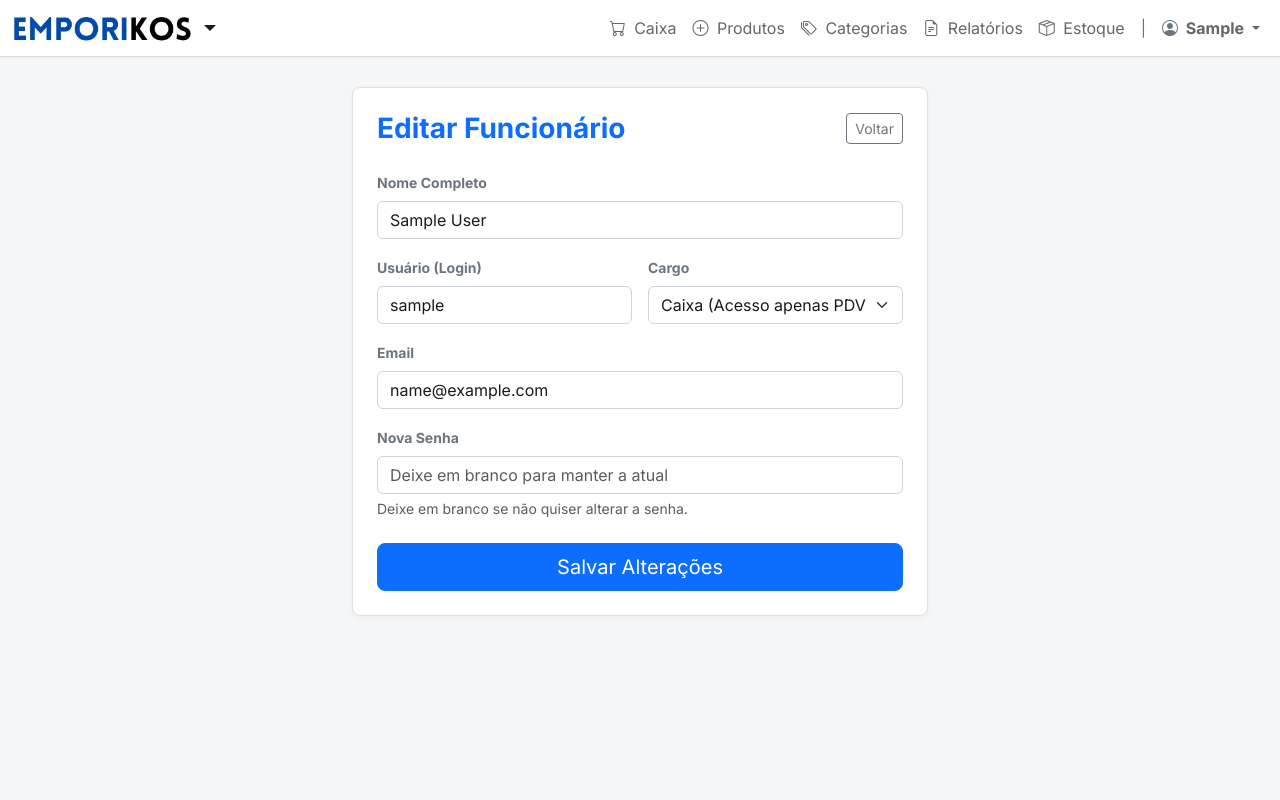
After one commit to Heitorcgq/Emporikos, a Django app: page /gestao/funcionarios/editar/1/ in a window 1280 px wide. The commit adds this page. Run offline with Django 5.2, Linux system fonts and the light colour scheme; the visitor is signed in with stand-in values (Sample User, id 1); data comes from the database, SQL or seed files in the repository.

Commit message:
Permissões, catalogo de funcionários e filtro de funcionarios

```diff
--- a/apps/loja/forms.py
+++ b/apps/loja/forms.py
@@ -1,5 +1,6 @@
 from django import forms
 from .models import Produto, Categoria
+from django.contrib.auth.models import User
 
 class ProdutoForm(forms.ModelForm):
     class Meta:
@@ -32,3 +33,52 @@ class CategoriaForm(forms.ModelForm):
         widgets = {
             'nome': forms.TextInput(attrs={'class': 'form-control'}),
         }
+
+
+class CadastroFuncionarioForm(forms.ModelForm):
+    nome_completo = forms.CharField(label="Nome Completo", max_length=100, widget=forms.TextInput(attrs={'class': 'form-control'}))
+    # Senha agora é required=False para permitir deixar em branco na edição
+    senha = forms.CharField(label="Senha", required=False, widget=forms.PasswordInput(attrs={'class': 'form-control'}))
+
+    CARGO_CHOICES = (
+        ('Caixa', 'Caixa (Acesso apenas PDV)'),
+        ('Gerente', 'Gerente (Acesso Total)'),
+    )
+    cargo = forms.ChoiceField(choices=CARGO_CHOICES, widget=forms.Select(attrs={'class': 'form-select'}))
+
+    class Meta:
+        model = User
+        fields = ['username', 'email']
+        widgets = {
+            'username': forms.TextInput(attrs={'class': 'form-control'}),
+            'email': forms.EmailInput(attrs={'class': 'form-control'}),
+        }
+
+    def __init__(self, *args, **kwargs):
+        super(CadastroFuncionarioForm, self).__init__(*args, **kwargs)
+        # Se estiver editando (instance existe), preenche os campos extras
+        if self.instance and self.instance.pk:
+            self.fields['nome_completo'].initial = f"{self.instance.first_name} {self.instance.last_name}".strip()
+            self.fields['senha'].widget.attrs['placeholder'] = "Deixe em branco para manter a atual"
+
+            # Tenta descobrir o cargo atual
+            if self.instance.groups.filter(name='Gerente').exists():
+                self.fields['cargo'].initial = 'Gerente'
+            else:
+                self.fields['cargo'].initial = 'Caixa'
+
+    def save(self, commit=True):
+        user = super(CadastroFuncionarioForm, self).save(commit=False)
+
+        # Só altera a senha se o campo foi preenchido
+        if self.cleaned_data.get('senha'):
+            user.set_password(self.cleaned_data['senha'])
+
+        nomes = self.cleaned_data['nome_completo'].split()
+        user.first_name = nomes[0]
+        if len(nomes) > 1:
+            user.last_name = " ".join(nomes[1:])
+
+        if commit:
+            user.save()
+        return user
--- /dev/null
+++ b/apps/loja/templatetags/loja_permissoes.py
@@ -0,0 +1,10 @@
+from django import template
+
+register = template.Library()
+
+@register.filter(name='eh_gerente')
+def eh_gerente(user):
+    if not user.is_authenticated:
+        return False
+
+    return user.is_superuser or user.groups.filter(name='Gerente').exists()
--- a/apps/loja/views.py
+++ b/apps/loja/views.py
@@ -2,19 +2,87 @@ import json
 from django.shortcuts import render, redirect, get_object_or_404
 from django.http import JsonResponse
 from django.views.decorators.csrf import csrf_exempt
-from django.contrib.auth.decorators import login_required
+from django.contrib.auth.decorators import login_required, user_passes_test
 from django.db.models import Sum, Count
 from .models import Produto, Venda, ItensVenda, Categoria
-from .forms import ProdutoForm, CategoriaForm
+from .forms import ProdutoForm, CategoriaForm, CadastroFuncionarioForm
 from datetime import datetime, timedelta
 from django.utils import timezone
 from django.db.models.functions import TruncDay
+from django.contrib.auth.models import Group, User
+from django.contrib import messages
+
+def checar_gerente(user):
+    return user.is_superuser or user.groups.filter(name='Gerente').exists()
+
+@login_required
+@user_passes_test(checar_gerente, login_url='/pdv/')
+def catalogo_funcionarios(request):
+    # Lógica de Cadastro (POST)
+    if request.method == 'POST':
+        form = CadastroFuncionarioForm(request.POST)
+        if form.is_valid():
+            try:
+                # 1. Cria o usuário
+                novo_usuario = form.save()
+
+                # 2. Adiciona ao Grupo (Cargo)
+                cargo_nome = form.cleaned_data['cargo']
+                grupo = Group.objects.get(name=cargo_nome)
+                novo_usuario.groups.add(grupo)
+
+                messages.success(request, f"Funcionário {novo_usuario.username} cadastrado com sucesso!")
+                return redirect('catalogo_funcionarios')
+            except Exception as e:
+                messages.error(request, f"Erro ao cadastrar: {e}")
+        else:
+            messages.error(request, "Erro no formulário. Verifique os dados.")
+    else:
+        form = CadastroFuncionarioForm()
+
+    # Lógica de Listagem (GET)
+    # Pega todos os usuários que não são superusuários (Admin técnico)
+    funcionarios = User.objects.filter(is_superuser=False).order_by('username')
+
+    return render(request, 'loja/funcionarios.html', {
+        'funcionarios': funcionarios,
+        'form': form
+    })
+
+@login_required
+@user_passes_test(checar_gerente, login_url='/pdv/')
+def editar_funcionario(request, funcionario_id):
+    funcionario = get_object_or_404(User, id=funcionario_id)
+
+    if request.method == 'POST':
+        form = CadastroFuncionarioForm(request.POST, instance=funcionario)
+        if form.is_valid():
+            try:
+                usuario_salvo = form.save()
+
+                # Atualizar Cargo (Remove os antigos e adiciona o novo)
+                usuario_salvo.groups.clear()
+                grupo_novo = Group.objects.get(name=form.cleaned_data['cargo'])
+                usuario_salvo.groups.add(grupo_novo)
+
+                messages.success(request, f"Dados de {usuario_salvo.username} atualizados!")
+                return redirect('catalogo_funcionarios')
+            except Exception as e:
+                messages.error(request, f"Erro ao atualizar: {e}")
+    else:
+        form = CadastroFuncionarioForm(instance=funcionario)
+
+    return render(request, 'loja/editar_funcionario.html', {
+        'form': form,
+        'funcionario': funcionario
+    })
 
 @login_required
 def frente_caixa(request):
     return render(request, 'loja/pdv.html')
 
 @login_required
+@user_passes_test(checar_gerente, login_url='/pdv/')
 def cadastro_produto(request):
     if request.method == 'POST':
         # Se o usuário enviou dados (clicou em Salvar)
@@ -153,35 +221,44 @@ def concluir_venda(request, venda_id):
     return JsonResponse({'status': 'erro'}, status=400)
 
 @login_required
+@user_passes_test(checar_gerente, login_url='/pdv/')
 def relatorio_vendas(request):
-    # Datas padrão: Do dia 1 do mês atual até hoje
-    hoje = timezone.now().date()
-    inicio_mes = hoje.replace(day=1)
+    # 1. Filtros Padrão (Datas)
+    data_inicio = request.GET.get('data_inicio')
+    data_fim = request.GET.get('data_fim')
+    vendedor_id = request.GET.get('vendedor')  # <--- NOVO: Pegamos o ID do vendedor
 
-    data_inicio = request.GET.get('data_inicio', inicio_mes.strftime('%Y-%m-%d'))
-    data_fim = request.GET.get('data_fim', hoje.strftime('%Y-%m-%d'))
+    vendas = Venda.objects.all().order_by('-data_venda')
 
-    # Filtra as vendas
-    vendas = Venda.objects.filter(
-        data_venda__gte=data_inicio,
-        data_venda__lte=data_fim
-    ).order_by('-data_venda')
+    if data_inicio and data_fim:
+        vendas = vendas.filter(data_venda__range=[data_inicio, data_fim])
 
-    # Calcula totais
-    total_faturamento = vendas.aggregate(Sum('valor_total'))['valor_total__sum'] or 0
-    total_pedidos = vendas.count()
+    # 2. Filtro por Vendedor (NOVO)
+    if vendedor_id:
+        vendas = vendas.filter(vendedor_id=vendedor_id)
+        vendedor_id = int(vendedor_id) # Converte para inteiro para marcar o select no HTML
 
-    context = {
+    # 3. Totais
+    total_faturado = vendas.aggregate(Sum('valor_final'))['valor_final__sum'] or 0
+    total_vendas = vendas.count()
+    ticket_medio = total_faturado / total_vendas if total_vendas > 0 else 0
+
+    # 4. Lista de Funcionários para o Dropdown (Apenas ativos)
+    funcionarios = User.objects.filter(is_active=True).order_by('username')
+
+    return render(request, 'loja/relatorio_vendas.html', {
         'vendas': vendas,
+        'total_faturado': total_faturado,
+        'ticket_medio': ticket_medio,
+        'total_vendas': total_vendas,
         'data_inicio': data_inicio,
         'data_fim': data_fim,
-        'total_faturamento': total_faturamento,
-        'total_pedidos': total_pedidos,
-    }
-
-    return render(request, 'loja/relatorio_vendas.html', context)
+        'funcionarios': funcionarios,         # <--- Enviamos a lista
+        'vendedor_selecionado': vendedor_id,  # <--- Enviamos quem foi escolhido
+    })
 
 @login_required
+@user_passes_test(checar_gerente, login_url='/pdv/')
 def cadastro_categoria(request):
     if request.method == 'POST':
         form = CategoriaForm(request.POST)
@@ -200,6 +277,7 @@ def cadastro_categoria(request):
 
 
 @login_required
+@user_passes_test(checar_gerente, login_url='/pdv/')
 def relatorio_estoque(request):
     produtos = Produto.objects.all().order_by('nome')
     categorias = Categoria.objects.all().order_by('nome')
@@ -229,6 +307,7 @@ def relatorio_estoque(request):
 
 
 @login_required
+@user_passes_test(checar_gerente, login_url='/pdv/')
 def editar_produto(request, produto_id):
     # Busca o produto ou dá erro 404 se não existir
     produto = get_object_or_404(Produto, id=produto_id)
@@ -246,12 +325,14 @@ def editar_produto(request, produto_id):
     return render(request, 'loja/editar_produto.html', {'form': form, 'produto': produto})
 
 @login_required
+@user_passes_test(checar_gerente, login_url='/pdv/')
 def excluir_produto(request, produto_id):
     produto = get_object_or_404(Produto, id=produto_id)
     produto.delete()
     return redirect('relatorio_estoque')
 
 @login_required
+@user_passes_test(checar_gerente, login_url='/pdv/')
 def dashboard_vendas(request):
     # Data de corte (últimos 30 dias)
     data_limite = timezone.now() - timedelta(days=30)
@@ -289,7 +370,7 @@ def dashboard_vendas(request):
     ).order_by('-total_vendido')[:5]
 
     labels_prod = [p['produto__nome'] for p in top_produtos]
-    dados_prod = [p['total_vendido'] for p in top_produtos]
+    dados_prod = [float(p['total_vendido']) for p in top_produtos]
 
     context = {
         'datas_grafico': json.dumps(datas_grafico),
--- a/setup/urls.py
+++ b/setup/urls.py
@@ -17,6 +17,8 @@ urlpatterns = [
     path('produtos/excluir/<int:produto_id>/', views.excluir_produto, name='excluir_produto'),
     path('relatorios/vendas/dashboard/', views.dashboard_vendas, name='dashboard_vendas'),
     path('vendas/<int:venda_id>/cupom/', views.imprimir_cupom, name='imprimir_cupom'),
+    path('gestao/funcionarios/', views.catalogo_funcionarios, name='catalogo_funcionarios'),
+    path('gestao/funcionarios/editar/<int:funcionario_id>/', views.editar_funcionario, name='editar_funcionario'),
     # Rotas "invisíveis" que o JavaScript vai chamar
     path('api/buscar-produto/', views.buscar_produto, name='buscar_produto'),
 
--- a/templates/core/base.html
+++ b/templates/core/base.html
@@ -1,5 +1,5 @@
 {% load static %}
-<!DOCTYPE html>
+{% load loja_permissoes %} <!DOCTYPE html>
 <html lang="pt-br">
   <head>
     <meta charset="utf-8">
@@ -12,113 +12,92 @@
 
     <style>
       :root {
-        /* --- PALETA CLEAN (Fundo Claro) --- */
-        --bg-body: #f4f6f8;       /* Fundo cinza bem clarinho para o site */
-        --surface-color: #ffffff; /* Fundo branco puro para os cards */
-        --border-color: #e0e0e0;  /* Bordas sutis */
-
-        --text-primary: #1a1a1a;  /* Preto suave para textos principais */
-        --text-secondary: #666666; /* Cinza para textos secundários */
-
-        --accent-color: #0d6efd;  /* Azul padrão para botões e destaques */
+        --bg-body: #f4f6f8;
+        --surface-color: #ffffff;
+        --border-color: #e0e0e0;
+        --text-primary: #1a1a1a;
+        --text-secondary: #666666;
+        --accent-color: #0d6efd;
       }
-
       body {
-        /* Removemos a imagem de fundo e deixamos uma cor sólida suave */
         background-color: var(--bg-body);
         color: var(--text-primary);
         font-family: "Inter", sans-serif;
         min-height: 100vh;
       }
-
-      /* Navbar Clean (Branca com linha cinza) */
       .navbar {
         background-color: #ffffff;
-        box-shadow: 0 1px 3px rgba(0,0,0,0.05); /* Sombra muito leve */
+        box-shadow: 0 1px 3px rgba(0,0,0,0.05);
         border-bottom: 1px solid var(--border-color);
       }
-      /* Logo Azul */
-      .navbar-brand {
-          font-weight: 700;
-          letter-spacing: 0.5px;
-          color: var(--text-primary) !important;
-      }
-      /* Links do Menu (Cinza escuro, ficam azul ao passar o mouse) */
-      .nav-link {
-          color: var(--text-secondary) !important;
-          font-weight: 500;
-      }
-      .nav-link:hover, .nav-link.active {
-          color: var(--accent-color) !important;
-      }
-
-      /* Estilos Gerais */
+      .navbar-brand { font-weight: 700; letter-spacing: 0.5px; color: var(--text-primary) !important; }
+      .nav-link { color: var(--text-secondary) !important; font-weight: 500; }
+      .nav-link:hover, .nav-link.active { color: var(--accent-color) !important; }
       .text-accent { color: var(--accent-color) !important; }
       main { padding: 30px 20px; }
-
-      /* Paineis (Cards) - Brancos com sombra suave */
       .panel {
         background: var(--surface-color);
         border: 1px solid var(--border-color);
-        border-radius: 8px; /* Cantos arredondados padrão */
+        border-radius: 8px;
         padding: 20px;
-        /* Sombra leve para destacar do fundo cinza */
         box-shadow: 0 2px 6px rgba(0, 0, 0, 0.04);
       }
-
       .panel-label {
-        font-size: 13px;
-        color: var(--text-secondary);
-        font-weight: 600;
-        text-transform: uppercase;
-        letter-spacing: 0.8px;
-        margin-bottom: 8px;
+        font-size: 13px; color: var(--text-secondary); font-weight: 600;
+        text-transform: uppercase; letter-spacing: 0.8px; margin-bottom: 8px;
       }
-
-      .panel-value {
-        font-size: 32px;
-        font-weight: 700;
-        color: var(--text-primary);
-      }
-
-      /* Tabela Clean */
-      .table {
-          --bs-table-bg: transparent;
-          color: var(--text-primary);
-      }
-      .table thead th {
-          color: var(--text-secondary);
-          font-weight: 600;
-          background-color: #f8f9fa; /* Cabeçalho levemente cinza */
-          border-bottom: 2px solid var(--border-color);
-      }
-      .table td {
-          border-bottom: 1px solid var(--border-color);
-      }
-
-      /* Inputs Padrão (Fundo branco) */
-      .form-control, .form-select {
-        background-color: #fff;
-        border: 1px solid #ced4da;
-        color: var(--text-primary);
-      }
-      .form-control:focus {
-        border-color: var(--accent-color);
-        box-shadow: 0 0 0 0.25rem rgba(13, 110, 253, 0.15);
-      }
-
-      /* Ajuste para inputs desabilitados ou readonly */
-      .form-control:disabled, .form-control[readonly] {
-          background-color: #e9ecef;
-      }
+      .panel-value { font-size: 32px; font-weight: 700; color: var(--text-primary); }
+      .table { --bs-table-bg: transparent; color: var(--text-primary); }
+      .table thead th { color: var(--text-secondary); font-weight: 600; background-color: #f8f9fa; border-bottom: 2px solid var(--border-color); }
+      .table td { border-bottom: 1px solid var(--border-color); }
+      .form-control, .form-select { background-color: #fff; border: 1px solid #ced4da; color: var(--text-primary); }
+      .form-control:focus { border-color: var(--accent-color); box-shadow: 0 0 0 0.25rem rgba(13, 110, 253, 0.15); }
+      .form-control:disabled, .form-control[readonly] { background-color: #e9ecef; }
     </style>
   </head>
   <body>
     <nav class="navbar navbar-expand-lg">
       <div class="container-fluid">
+
+        {% if user.is_authenticated %}
+            <div class="dropdown">
+                <a class="navbar-brand dropdown-toggle d-flex align-items-center gap-2" href="#" role="button" data-bs-toggle="dropdown" aria-expanded="false">
+                    <img src="{% static 'img/logo.png' %}" alt="Emporikos" style="height: 28px; width: auto;">
+                </a>
+
+                <ul class="dropdown-menu shadow border-0 mt-2">
+                    {% if user|eh_gerente %}
+                        <li><h6 class="dropdown-header text-uppercase small fw-bold text-secondary">Gestão</h6></li>
+                        <li>
+                            <a class="dropdown-item py-2" href="#">
+                                <i class="bi bi-people me-2 text-primary"></i> Catálogo de Clientes
+                            </a>
+                        </li>
+                        <li>
+                            <a class="dropdown-item py-2" href="{% url 'catalogo_funcionarios' %}">
+                                <i class="bi bi-receipt me-2 text-primary"></i> Catálogo de Funcionários
+                            </a>
+                        </li>
+                        <li>
+                            <a class="dropdown-item py-2" href="#">
+                                <i class="bi bi-truck me-2 text-primary"></i> Fornecedores
+                            </a>
+                        </li>
+                        <li><hr class="dropdown-divider"></li>
+                    {% endif %}
+
+                    <li>
+                        <a class="dropdown-item py-2" href="/">
+                            <i class="bi bi-house me-2"></i> Início
+                        </a>
+                    </li>
+                </ul>
+            </div>
+        {% else %}
             <a class="navbar-brand" href="/">
-          <img src="{% static 'img/logo.png' %}" alt="Emporikos" style="height: 20px; width: auto;">
+                <img src="{% static 'img/logo.png' %}" alt="Emporikos" style="height: 28px; width: auto;">
             </a>
+        {% endif %}
 
         <button class="navbar-toggler" type="button" data-bs-toggle="collapse" data-bs-target="#navbarMain">
             <span class="navbar-toggler-icon"></span>
@@ -127,11 +106,14 @@
         <div class="collapse navbar-collapse" id="navbarMain">
           <ul class="navbar-nav ms-auto align-items-center">
               {% if user.is_authenticated %}
+
                   <li class="nav-item">
                       <a class="nav-link" href="{% url 'frente_caixa' %}">
                           <i class="bi bi-cart me-1"></i> Caixa
                       </a>
                   </li>
+
+                  {% if user|eh_gerente %}
                       <li class="nav-item">
                           <a class="nav-link" href="{% url 'cadastro_produto' %}">
                               <i class="bi bi-plus-circle me-1"></i> Produtos
@@ -152,20 +134,23 @@
                               <i class="bi bi-box-seam me-1"></i> Estoque
                           </a>
                       </li>
+                  {% endif %}
 
-                  <li class="nav-item mx-2 text-secondary">|</li>
+                  <li class="nav-item mx-2 text-secondary d-none d-lg-block">|</li>
 
                   <li class="nav-item dropdown">
                       <a class="nav-link dropdown-toggle fw-bold text-dark" href="#" role="button" data-bs-toggle="dropdown">
                           <i class="bi bi-person-circle me-1 text-secondary"></i> {{ user.username|title }}
                       </a>
                       <ul class="dropdown-menu dropdown-menu-end shadow border-0">
+                          {% if user.is_staff %}
                           <li>
                               <a class="dropdown-item" href="/admin/">
                                   <i class="bi bi-gear me-2"></i> Administração
                               </a>
                           </li>
                           <li><hr class="dropdown-divider"></li>
+                          {% endif %}
                           <li>
                               <form method="post" action="{% url 'logout' %}">
                                   {% csrf_token %}
--- a/templates/loja/cadastro_produto.html
+++ b/templates/loja/cadastro_produto.html
@@ -39,7 +39,7 @@
                 </div>
 
                 <div class="col-md-4">
-                    <label class="form-label fw-bold text-secondary">Código / SKU</label>
+                    <label class="form-label fw-bold text-secondary">Código</label>
                     <div class="input-group">
                         <span class="input-group-text bg-light text-secondary border"><i class="bi bi-tag-fill"></i></span>
                         <input type="text" name="codigo" id="id_codigo" class="form-control bg-light text-dark"
--- /dev/null
+++ b/templates/loja/editar_funcionario.html
@@ -0,0 +1,49 @@
+{% extends "core/base.html" %}
+
+{% block title %}Editar Funcionário | Emporikos{% endblock %}
+
+{% block content %}
+<div class="container" style="max-width: 600px;">
+    <div class="panel p-4">
+        <div class="d-flex justify-content-between align-items-center mb-4">
+            <h3 class="fw-bold text-primary mb-0">Editar Funcionário</h3>
+            <a href="{% url 'catalogo_funcionarios' %}" class="btn btn-sm btn-outline-secondary">Voltar</a>
+        </div>
+
+        <form method="post">
+            {% csrf_token %}
+
+            <div class="mb-3">
+                <label class="form-label fw-bold text-secondary small">Nome Completo</label>
+                {{ form.nome_completo }}
+            </div>
+
+            <div class="row g-3 mb-3">
+                <div class="col-md-6">
+                    <label class="form-label fw-bold text-secondary small">Usuário (Login)</label>
+                    {{ form.username }}
+                </div>
+                <div class="col-md-6">
+                    <label class="form-label fw-bold text-secondary small">Cargo</label>
+                    {{ form.cargo }}
+                </div>
+            </div>
+
+            <div class="mb-3">
+                <label class="form-label fw-bold text-secondary small">Email</label>
+                {{ form.email }}
+            </div>
+
+            <div class="mb-4">
+                <label class="form-label fw-bold text-secondary small">Nova Senha</label>
+                {{ form.senha }}
+                <div class="form-text text-muted">Deixe em branco se não quiser alterar a senha.</div>
+            </div>
+
+            <div class="d-grid gap-2">
+                <button type="submit" class="btn btn-primary btn-lg">Salvar Alterações</button>
+            </div>
+        </form>
+    </div>
+</div>
+{% endblock %}
--- a/templates/loja/relatorio_estoque.html
+++ b/templates/loja/relatorio_estoque.html
@@ -86,7 +86,7 @@
                 </thead>
                 <tbody>
                     {% for p in produtos %}
-                    <tr class="{% if p.estoque_atual <= 0 %}table-danger bg-opacity-10{% elif p.estoque_atual <= 5 %}table-warning bg-opacity-10{% endif %}">
+                    <tr class="{% if p.estoque_atual <= 0 %}table-danger bg-opacity-10{% elif p.estoque_atual <= 10 %}table-warning bg-opacity-10{% endif %}">
                         <td class="ps-4 text-secondary"><small>{{ p.codigo|default:"-" }}</small></td>
                         <td>
                             <div class="fw-bold text-primary">
@@ -104,7 +104,7 @@
                         <td class="text-center pe-4">
                             {% if p.estoque_atual <= 0 %}
                                 <span class="badge bg-danger">ESGOTADO</span>
-                            {% elif p.estoque_atual <= 5 %}
+                            {% elif p.estoque_atual <= 10 %}
                                 <span class="badge bg-warning text-dark">{{ p.estoque_atual }} (Baixo)</span>
                             {% else %}
                                 <span class="fw-bold fs-5 text-secondary">{{ p.estoque_atual }}</span>
```
Also changed, not shown: gerar_produtos.py (added, +66 -0 lines), templates/loja/funcionarios.html (added, +113 -0 lines), templates/loja/pdv.html (+4 -4 lines), templates/loja/relatorio_vendas.html (+109 -35 lines), apps/loja/templatetags/__init__.py (added). Lines whose indentation alone changed are shown as unchanged.
